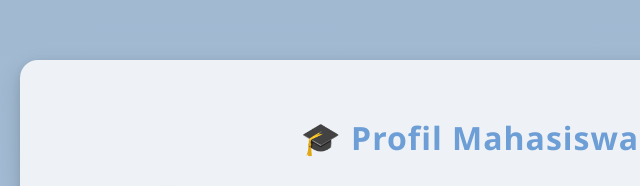
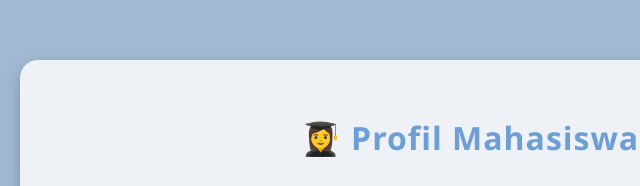
Before and after one commit to biilaaa/Komputasi-Awan, a plain HTML site: page index.html in a window 1280 px wide. Shown: the part 157-343 px from the top of the page, 170-810 px from the left. Drawn offline with Linux system fonts and the light colour scheme.

Commit message:
Ganti Emoji

```diff
--- a/index.html
+++ b/index.html
@@ -77,7 +77,7 @@
 
   <body>
     <div class="card">
-      <h1>🎓 Profil Mahasiswa</h1>
+      <h1>👩‍🎓 Profil Mahasiswa</h1>
 
       <div class="content">
         <img src="foto.jpeg" class="profile-img" />
```
